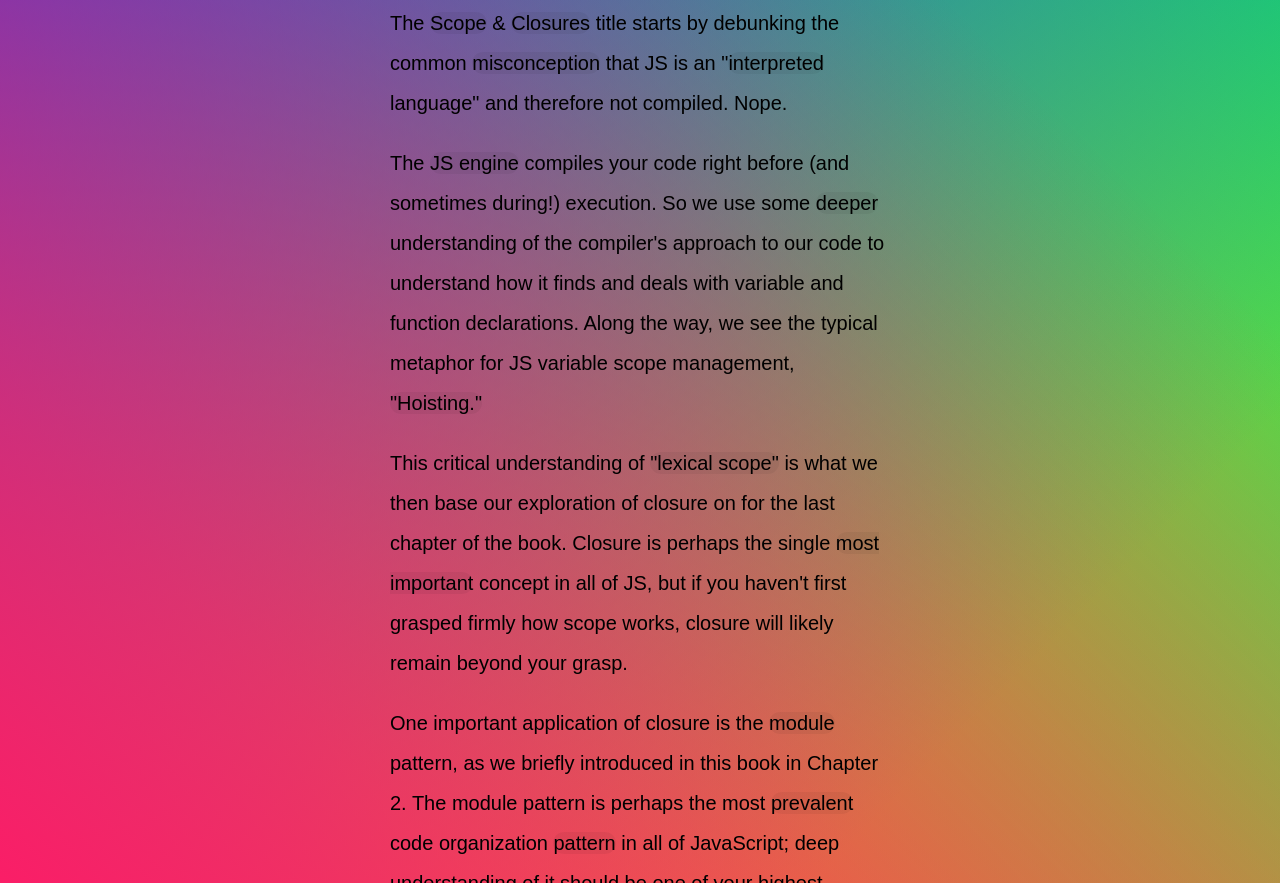
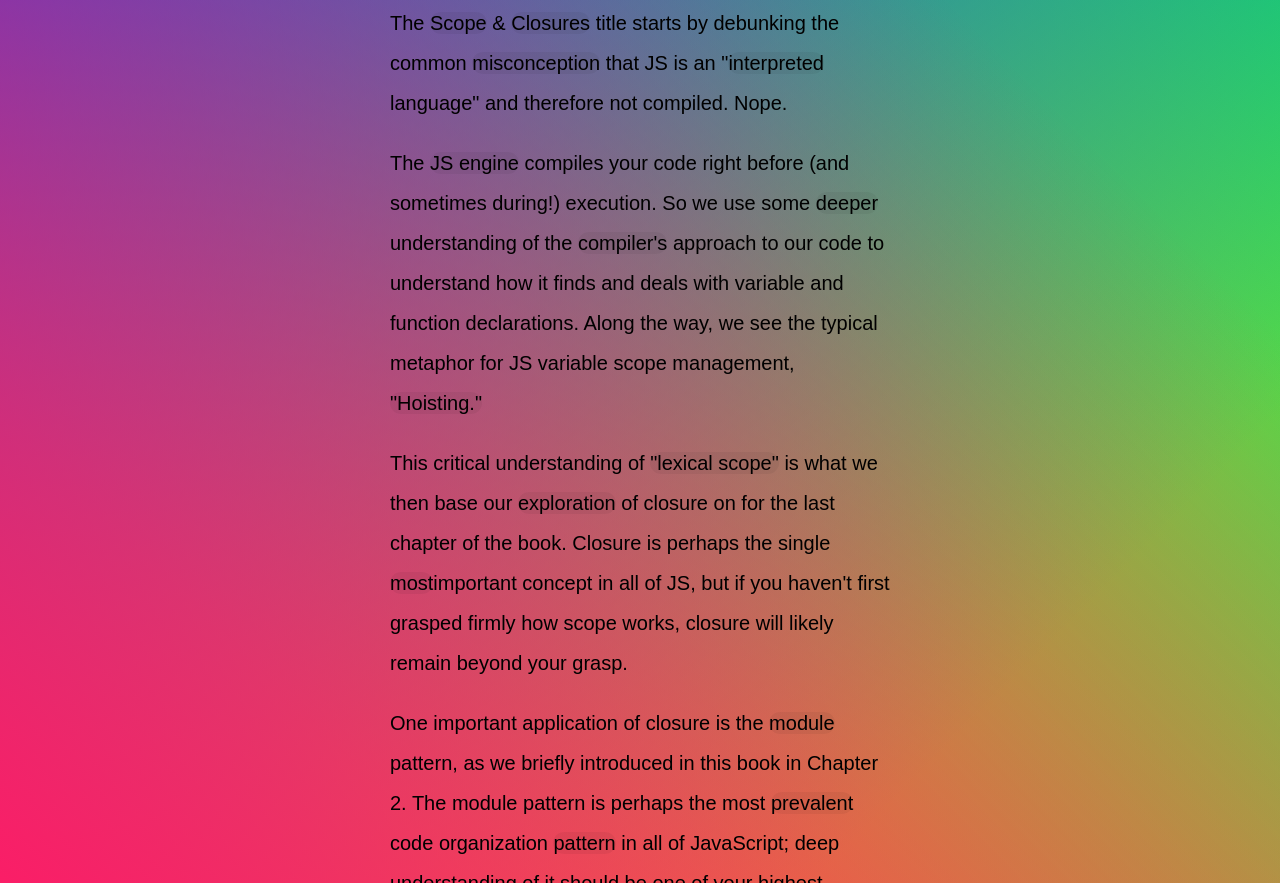
Before and after one commit to buihdk/javascript30, a plain HTML site: page follow-along-link-highlighter/index.html in a window 1280 px wide. Shown: the part 490-1373 px from the top of the page. Drawn offline with Linux system fonts and the light colour scheme.

Commit message:
update day 22

```diff
--- a/follow-along-link-highlighter/index.html
+++ b/follow-along-link-highlighter/index.html
@@ -22,8 +22,8 @@
     <h2><a href="">Scope</a> & <a href="">Closures</a></h2>
     <p>Perhaps one of the most fundamental things you'll need to quickly come to terms with is how scoping of variables really works in JavaScript. It's not enough to have anecdotal fuzzy beliefs about scope.</p>
     <p>The <a href="">Scope</a> & <a href="">Closures</a> title starts by debunking the common <a href="">misconception</a> that JS is an "<a href="">interpreted</a> language" and therefore not compiled. Nope.</p>
-    <p>The <a href="">JS engine</a> compiles your code right before (and sometimes during!) execution. So we use some <a href="">deeper</a> understanding of the compiler's approach to our code to understand how it finds and deals with variable and function declarations. Along the way, we see the typical metaphor for JS variable scope management, <a href="">"Hoisting."</a></p>
-    <p>This critical understanding of <a href="">"lexical scope"</a> is what we then base our exploration of closure on for the last chapter of the book. Closure is perhaps the single <a href="">most important</a> concept in all of JS, but if you haven't first grasped firmly how scope works, closure will likely remain beyond your grasp.</p>
+    <p>The <a href="">JS engine</a> compiles your code right before (and sometimes during!) execution. So we use some <a href="">deeper</a> understanding of the <a href="">compiler's</a> approach to our code to understand how it finds and deals with variable and function declarations. Along the way, we see the typical metaphor for JS variable scope management, <a href="">"Hoisting."</a></p>
+    <p>This critical understanding of <a href="">"lexical scope"</a> is what we then base our <a href="">exploration</a> of closure on for the last chapter of the book. Closure is perhaps the single <a href="">most</a>important concept in all of JS, but if you haven't first grasped firmly how scope works, closure will likely remain beyond your grasp.</p>
     <p>One important application of closure is the <a href="">module</a> pattern, as we briefly introduced in this book in Chapter 2. The module pattern is perhaps the most <a href="">prevalent</a> code organization <a href="">pattern</a> in all of JavaScript; deep understanding of it should be one of your highest priorities.</p>
   </div>
 
```
